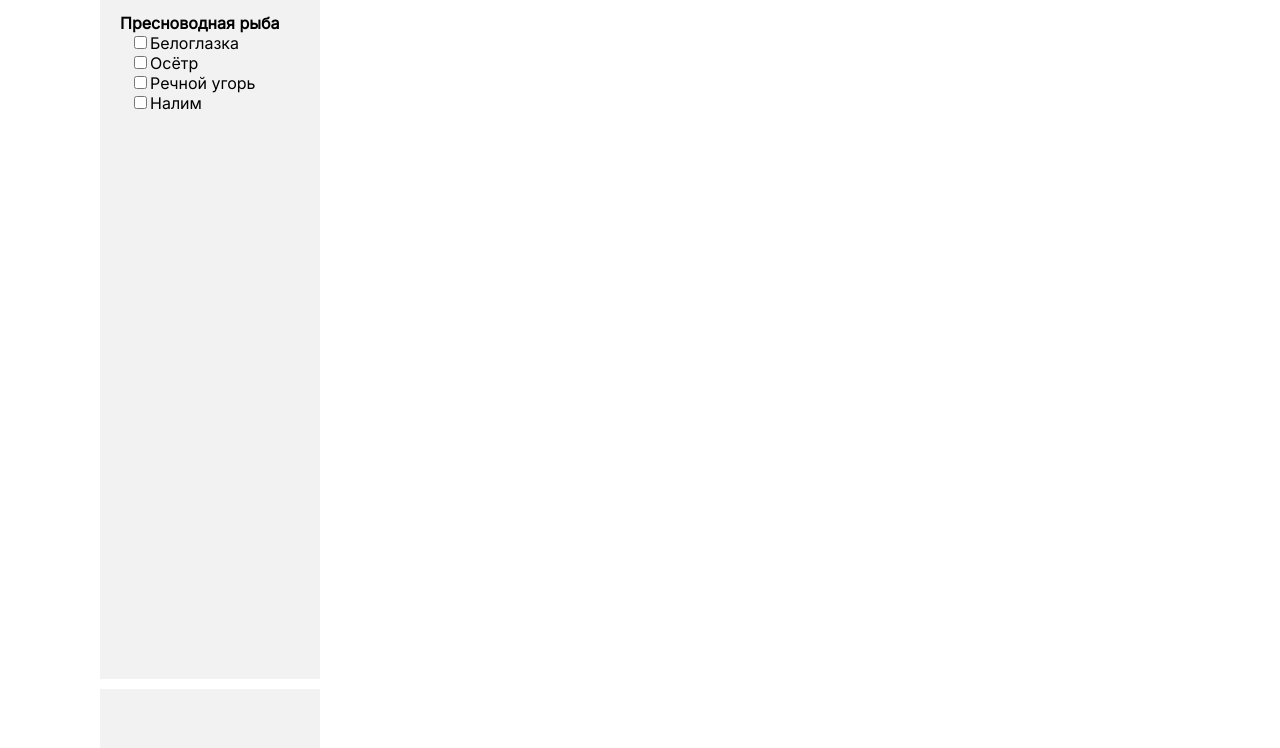
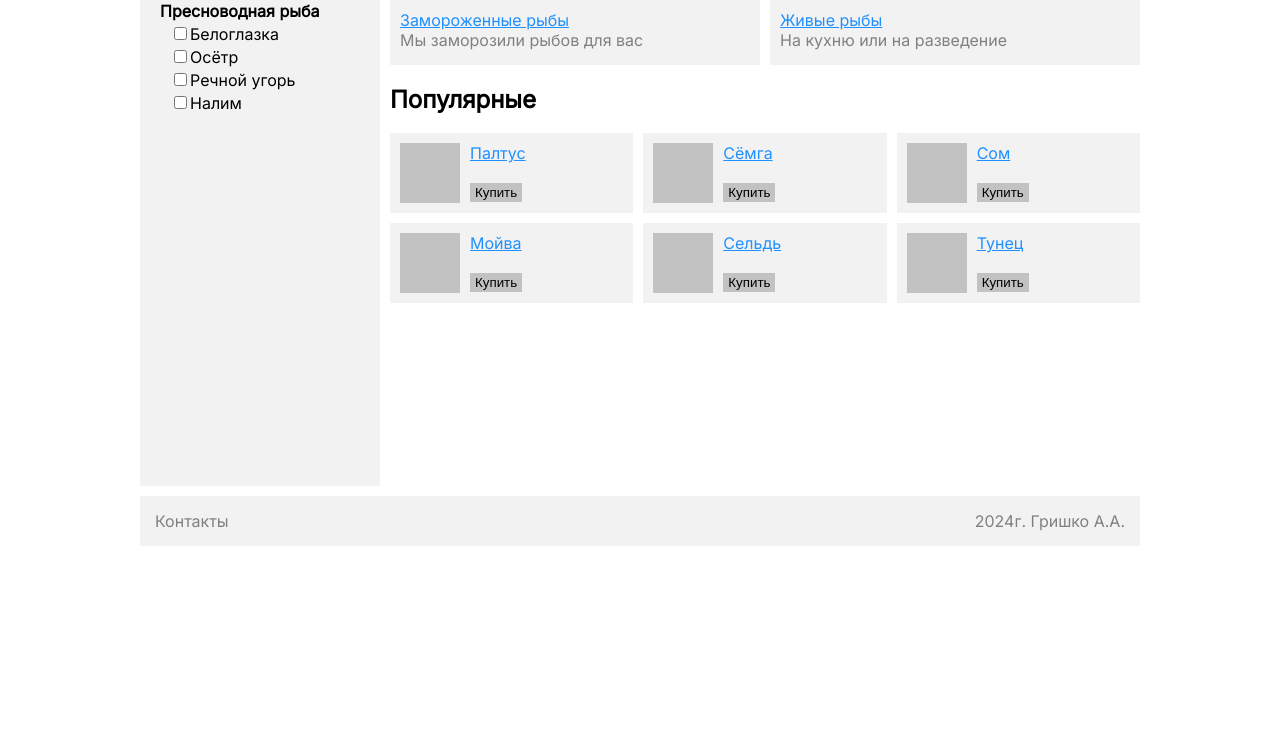
Before and after one commit to gillgri/homework, a plain HTML site: page index.html in a window 1280 px wide. Shown: the part 210-958 px from the top of the page. After the commit the page ends 800 px from the top, so only its background shows below. Drawn offline with Linux system fonts and the light colour scheme.

Commit message:
Создание 1 варианта домашнего задания

```diff
--- a/index.html
+++ b/index.html
@@ -14,7 +14,9 @@
         <h1 class="header-text">Интернет-магазин "Не только красивое"</h1>
     </header>
 
-    <section class="inner-1">
+    <section class="section">
+
+    <div class="inner-1 color">
         <h2 class="inner-text">Морская рыба</h2>
         <p><input type="checkbox" name="a" value="Акула">Акула</p>
         <p><input type="checkbox" name="a" value="Окунь">Окунь</p>
@@ -26,14 +28,91 @@
         <p><input type="checkbox" name="a" value="Осётр">Осётр</p>
         <p><input type="checkbox" name="a" value="Речной угорь">Речной угорь</p>
         <p><input type="checkbox" name="a" value="Налим">Налим</p>
-    </section>
+    </div>
 
 
-    <section class="inner-1">
+    <div class="inner-2">
+        <div class="inner-2__main-text">
+            <h1 class="inner-2__main">Рыбы на любой вкус</h1>
+            <div class="inner-2__text">Мы продаём рыбов, а не только показываем!</div>
+        </div>
+
+        <div class="blocks">
+            <div class="block1 color">
+                <div class="blocks__text">Замороженные рыбы</div>
+                <div class="blocks__text2">Мы заморозили рыбов для вас</div>
+            </div>
+
+            <div class="block2 color">
+                <div class="blocks__text">Живые рыбы</div>
+                <div class="blocks__text2">На кухню или на разведение</div>
+            </div>
+        </div>
+
+        <div class="inner-3">
+            <h1>Популярные</h1>
+
+            <div class="items">
+            <div class="item color">
+                <div class="sqr"></div>
+                <div class="inner-2__main-text">
+                    <div class="blocks__text">Палтус</div>
+                    <button>Купить</button>
+                </div>
+            </div>
+
+            <div class="item color">
+                <div class="sqr"></div>
+                <div class="inner-2__main-text">
+                    <div class="blocks__text">Сёмга</div>
+                    <button>Купить</button>
+                </div>
+            </div>
+
+            <div class="item color">
+                <div class="sqr"></div>
+                <div class="inner-2__main-text">
+                    <div class="blocks__text">Сом</div>
+                    <button>Купить</button>
+                </div>
+            </div>
+
+            <div class="item color">
+                <div class="sqr"></div>
+                <div class="inner-2__main-text">
+                    <div class="blocks__text">Мойва</div>
+                    <button>Купить</button>
+                </div>
+            </div>
+
+            <div class="item color">
+                <div class="sqr"></div>
+                <div class="inner-2__main-text">
+                    <div class="blocks__text">Сельдь</div>
+                    <button>Купить</button>
+                </div>
+            </div>
+
+            <div class="item color">
+                <div class="sqr"></div>
+                <div class="inner-2__main-text">
+                    <div class="blocks__text">Тунец</div>
+                    <button>Купить</button>
+                </div>
+            </div>
+
+            </div>
+        </div>
+
+    </div>
 
 
     </section>
 
+    <footer class="footer color">
+        <div class="blocks__text2">Контакты</div>
+        <div class="blocks__text2">2024г. Гришко А.А.</div>
+    </footer>
 
 
 </body>
--- a/styles/style.css
+++ b/styles/style.css
@@ -1,6 +1,6 @@
 body{
     margin: 0 auto;
-    width: 1080px;
+    width: 1000px;
     font-family: Inter, sans-serif;
 }
 
@@ -17,22 +17,103 @@ body{
     padding-left: 20px;
 }
 
+.section{
+    display: flex;
+}
+
 .inner-1{
-    width: 200px;
-    height: 800px;
+    width: 240px;
+    height: 600px;
     padding-left: 20px;
+    padding-top: 10px;
+    margin-top: 10px;
+}
+
+.inner-2{
+    padding-left: 10px;
     padding-top: 0;
     margin-top: 10px;
+}
+
+.inner-2__main{
+    font-size: 32px;
+    margin-bottom: 3px;
+}
+
+.inner-2__text{
+    font-size: 16px;
+}
+
+.color{
     background-color: #f2f2f2;
 }
 
 .inner-text{
     font-size: 16px;
-    margin-bottom: 0;
-    padding-top: 10px;
+    margin-bottom: 3px;
+    margin-top: 0;
+}
+
+.inner-2__main-text{
+    padding-left: 10px;
 }
 
 p {
    margin: 0;
+   padding-bottom: 3px;
    padding-left: 10px;
 }
+
+.blocks{
+    display: flex;
+    margin-top: 30px;
+    gap: 10px;
+}
+
+.block1, .block2{
+    padding-left: 10px;
+    padding-top: 15px;
+    padding-bottom: 15px;
+    margin: 0;
+    width: 360px;
+}
+
+.blocks__text{
+    color: dodgerblue;
+    text-decoration: underline;
+}
+
+.blocks__text2{
+    color: gray;
+}
+
+.items{
+    display: grid;
+    grid-template-columns: repeat(3, 1fr);
+    gap: 10px;
+}
+
+.item{
+    display: flex;
+    padding: 10px;
+}
+
+.sqr{
+    background-color: #c2c2c2;
+    width: 60px;
+    height: 60px;
+}
+
+button{
+    margin-top: 20px;
+    padding: 2px 5px;
+    border: none;
+    background-color: #c2c2c2;
+}
+
+footer{
+    display: flex;
+    justify-content: space-between;
+    padding: 15px;
+    margin-top: 10px;
+}
```
